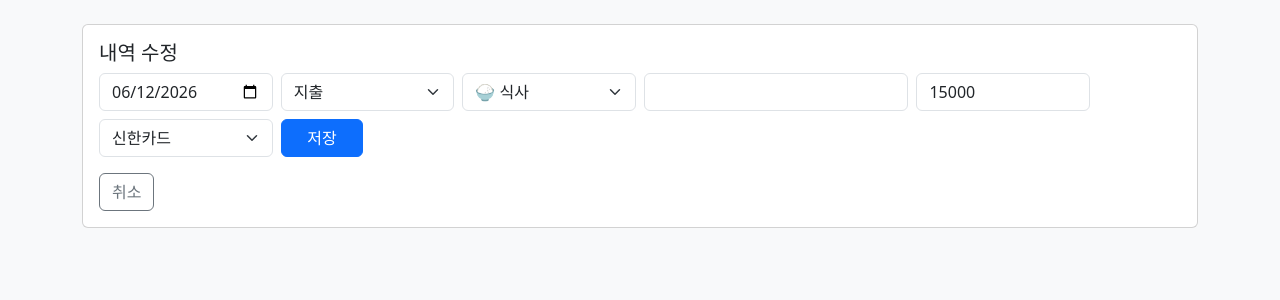
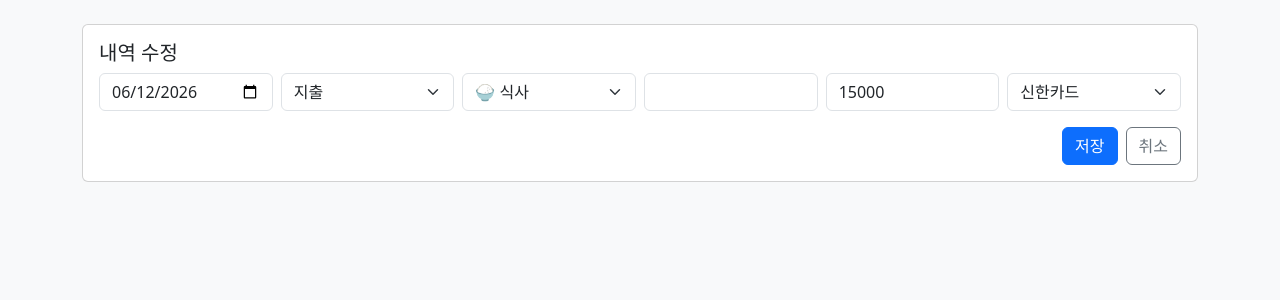
Before and after one commit to song57290/Expense_tracker, a Flask app: page /edit/1 in a window 1280 px wide. Shown: the part 56-356 px from the top of the page. Run offline with Flask 3, Linux system fonts and the light colour scheme.

Commit message:
change_card

```diff
--- a/templates/edit.html
+++ b/templates/edit.html
@@ -43,7 +43,7 @@
                                 <option value="기타" {% if tx.category == '기타' %}selected{% endif %}>📦 기타</option>
                             </select>
                         </div>
-                        <div class="col-md-3">
+                        <div class="col-md-2">
                             <input type="text" name="description" value="{{ tx.description }}" class="form-control">
                         </div>
                         <div class="col-md-2">
@@ -58,11 +58,12 @@
                                 {% endfor %}
                             </select>
                         </div>
-                        <div class="col-md-1">
-                            <button type="submit" class="btn btn-primary w-100">저장</button>
+                        <!-- 저장/취소 버튼 오른쪽 정렬 -->
+                        <div class="col-12 d-flex justify-content-end gap-2 mt-3">
+                            <button type="submit" id="saveBtn" class="btn btn-primary">저장</button>
+                            <a href="/" class="btn btn-outline-secondary">취소</a>
                         </div>
                     </form>
-                    <a href="/" class="btn btn-outline-secondary mt-3">취소</a>
                 </div>
             </div>
         </div>
```
Also changed, not shown: templates/index.html (+15 -4 lines), instance/expense.db.
